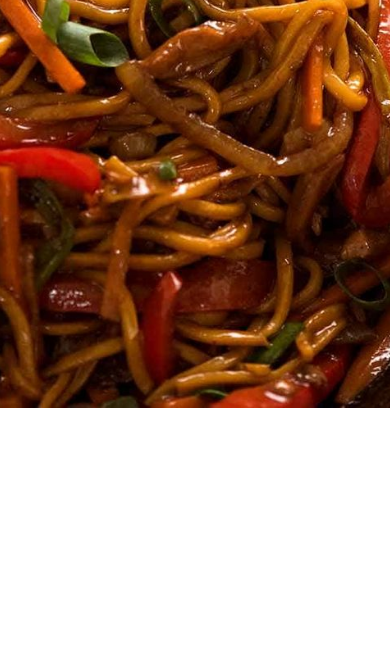
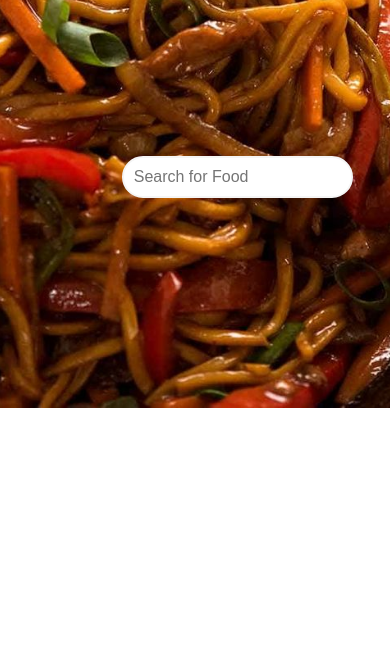
Before and after one commit to Zansah/SunsNoodles, a plain HTML site: page updated-index.html in a window 390 px wide. Shown: the part 436-1100 px from the top of the page. Drawn offline with Linux system fonts and the light colour scheme; a web font is replaced by a local one.

Commit message:
Update style.css

```diff
--- a/style.css
+++ b/style.css
@@ -114,6 +114,8 @@ html, body{
 
     }
 }
+
+
 
 .second_row {
 
@@ -413,6 +415,7 @@ html, body{
     display: flex;
     justify-content: center;
     margin-top: 20px;
+    align-items: center;
 }
 
 .search-input {
@@ -447,12 +450,7 @@ html, body{
     }
 }
 
-@media screen and (max-width: 480px) {
-    .search-input {
-        width: 30vw;
 
-    }
-}
 
 .second-block {
     display: flex;
@@ -967,3 +965,18 @@ html, body{
     font-weight: 900;
     font-style: italic;
 }
+
+@media screen and (max-width: 500px){
+    /* .sliding-menu{
+        width: 100%;
+        overflow: hidden;
+    }  */
+
+    .search-input{
+        position: relative;
+        top: 100px;
+        left: -27%;
+        width: 80vw;
+    }
+
+}
```
Lines whose indentation alone changed are shown as unchanged.
